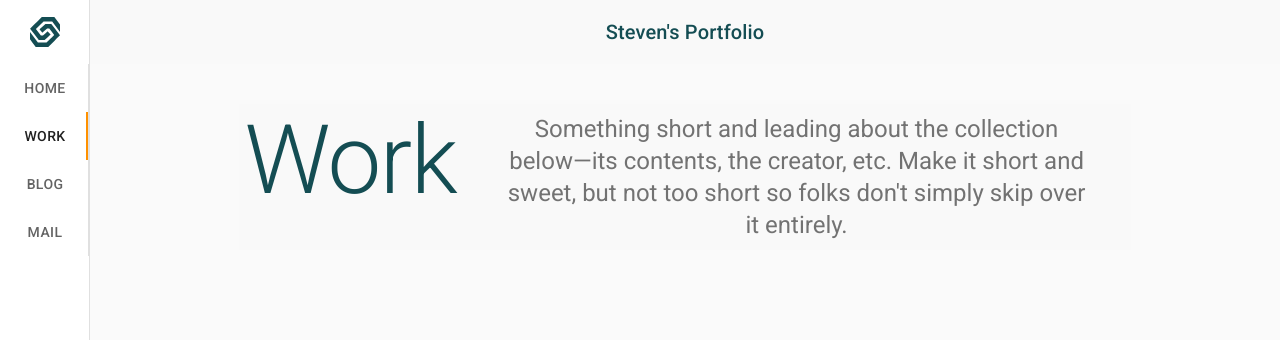
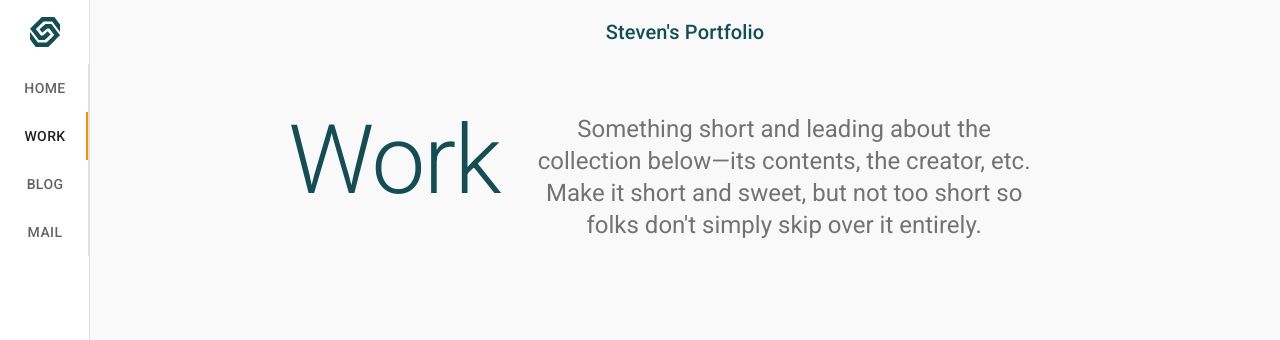
Before and after one commit to stevendelro/Portfolio, a Next.js app: page /work in a window 1280 px wide. Shown: the top 340 px of the page. Built offline with nearby package versions, Linux system fonts and the light colour scheme.

Commit message:
adjusted media queries for full screen width

```diff
--- a/components/PageIntro.js
+++ b/components/PageIntro.js
@@ -57,7 +57,7 @@
 
   return (
     <Grid container direction='row' justify='center' alignItems='center'>
-      <Grid item xs={12} sm={11} lg={9} xl={6}>
+      <Grid item xs={12} sm={10} lg={8} xl={6}>
         <Grid
           container
           className={classes.notSmallScreen}
--- a/components/blog/HeroPost/HeroPost.js
+++ b/components/blog/HeroPost/HeroPost.js
@@ -107,7 +107,7 @@
   return (
     <>
       <Grid container direction='row' justify='center' alignItems='center'>
-        <Grid item xs={12} sm={11} lg={10} xl={6}>
+        <Grid item xs={12} sm={10} lg={8} xl={6}>
           <Image slug={slug} coverImage={coverImage} title={title} />
           <Grid
             container
--- a/components/blog/MoreStories.js
+++ b/components/blog/MoreStories.js
@@ -12,7 +12,7 @@
   const classes = useStyles()
   return (
     <Grid className={classes.moreStories} container direction='row' justify='center' alignItems='center'>
-      <Grid item xs={12} sm={11} lg={10} xl={6}>
+      <Grid item xs={12} sm={10} lg={8} xl={6}>
         {posts.map(post => {
           return (
             <HorizontalPreview
```
